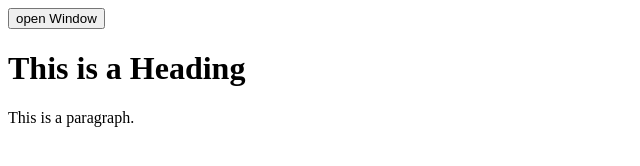
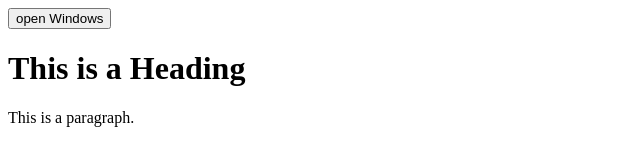
Before and after one commit to MooGHen/mooghen.github.io, a plain HTML site: page index.html in a window 1280 px wide. Shown: the full height of the page, 0-640 px from the left. Drawn offline with Linux system fonts and the light colour scheme.

Commit message:
Update index.html

```diff
--- a/index.html
+++ b/index.html
@@ -19,7 +19,7 @@ function newWindow()
 
 }
 </script>
-<button onclick="newWindows()">open Window</button>
+<button onclick="newWindow()">open Windows</button>
 <h1>This is a Heading</h1>
 <p>This is a paragraph.</p>
 
```
